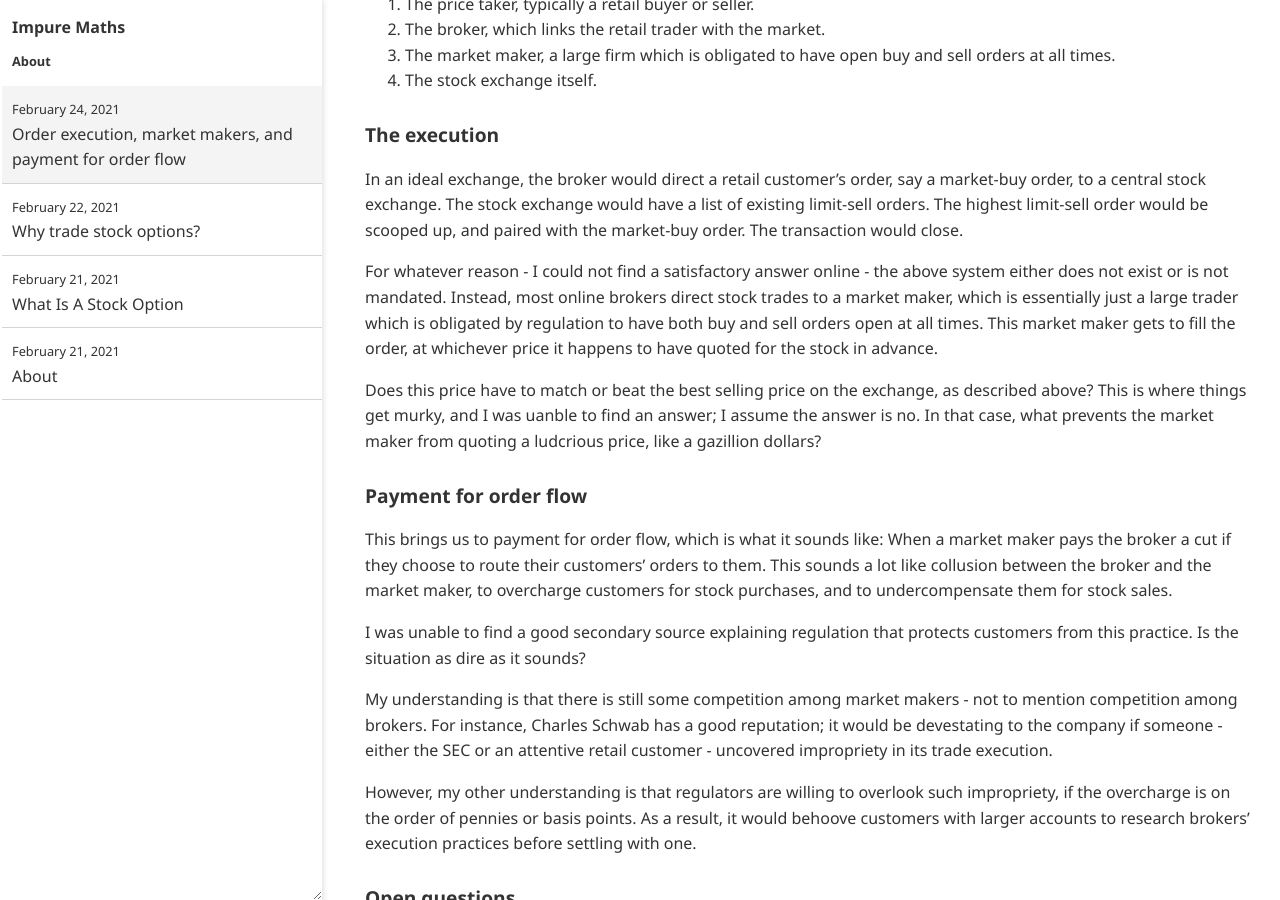
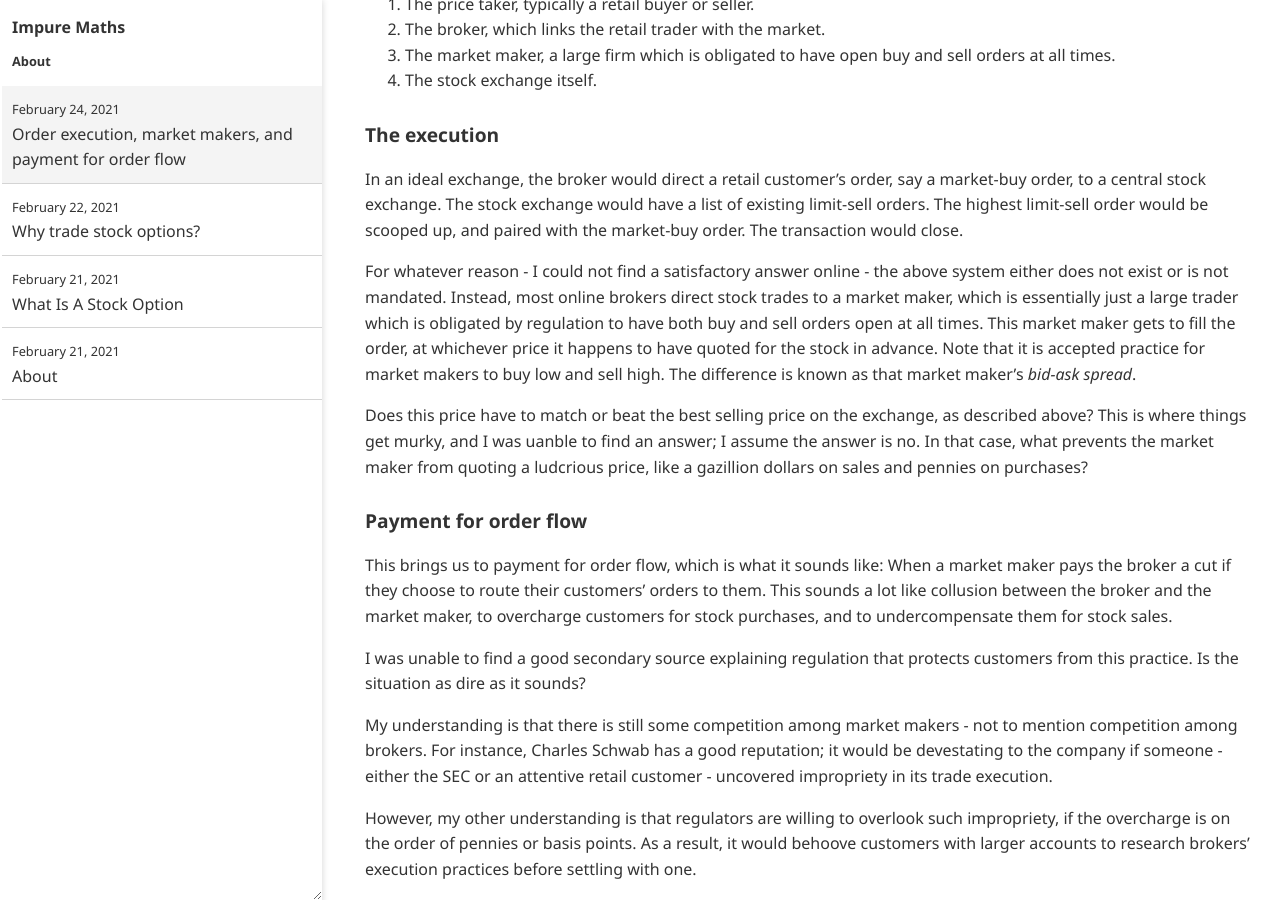
Before and after one commit to impuremaths/impuremaths.github.io, a Jekyll site: the page built from _posts/2021-02-24-order-execution.md, in a window 1280 px wide and 900 px high, scrolled down 570 px. Built offline with Jekyll 4.4.1, drawn with Linux system fonts in a browser that asks for light colours.

Commit message:
Update 2021-02-24-order-execution.md

```diff
--- a/_posts/2021-02-24-order-execution.md
+++ b/_posts/2021-02-24-order-execution.md
@@ -27,9 +27,9 @@ First, we need to understand the main parties involved in each stock transaction
 
 In an ideal exchange, the broker would direct a retail customer's order, say a market-buy order, to a central stock exchange. The stock exchange would have a list of existing limit-sell orders. The highest limit-sell order would be scooped up, and paired with the market-buy order. The transaction would close.
 
-For whatever reason - I could not find a satisfactory answer online - the above system either does not exist or is not mandated. Instead, most online brokers direct stock trades to a market maker, which is essentially just a large trader which is obligated by regulation to have both buy and sell orders open at all times. This market maker gets to fill the order, at whichever price it happens to have quoted for the stock in advance.
+For whatever reason - I could not find a satisfactory answer online - the above system either does not exist or is not mandated. Instead, most online brokers direct stock trades to a market maker, which is essentially just a large trader which is obligated by regulation to have both buy and sell orders open at all times. This market maker gets to fill the order, at whichever price it happens to have quoted for the stock in advance. Note that it is accepted practice for market makers to buy low and sell high. The difference is known as that market maker's _bid-ask spread_.
 
-Does this price have to match or beat the best selling price on the exchange, as described above? This is where things get murky, and I was uanble to find an answer; I assume the answer is no. In that case, what prevents the market maker from quoting a ludcrious price, like a gazillion dollars?
+Does this price have to match or beat the best selling price on the exchange, as described above? This is where things get murky, and I was uanble to find an answer; I assume the answer is no. In that case, what prevents the market maker from quoting a ludcrious price, like a gazillion dollars on sales and pennies on purchases?
 
 ### Payment for order flow
 
```
